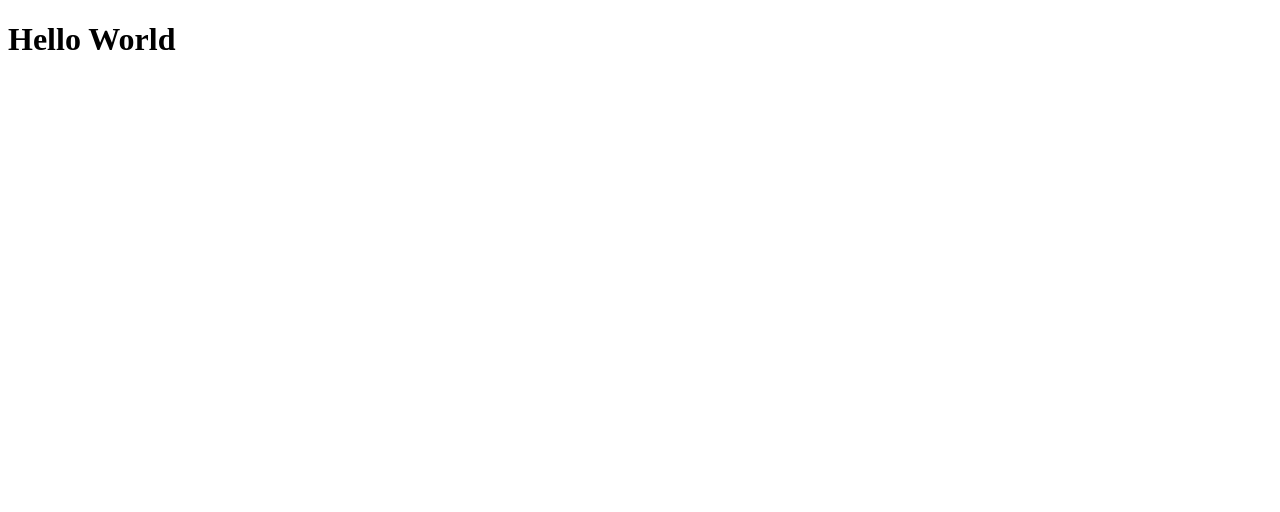
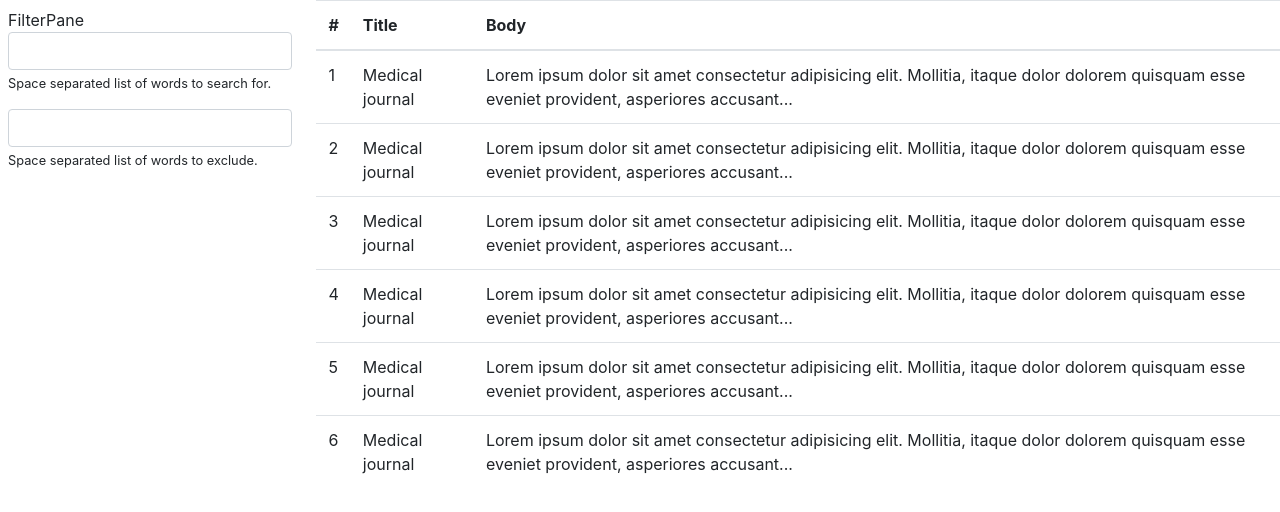
Before and after one commit to martoio/segmed_segmail, a React app: page / in a window 1280 px wide. Shown: the top 512 px of the page. Built offline with nearby package versions, Linux system fonts and the light colour scheme.

Commit message:
[PR-03] Basic layout (#3)
* Add skeleton three-pane layout

* Create basic layout in React

* Bind recordList to data object

```diff
--- a/package.json
+++ b/package.json
@@ -30,6 +30,7 @@
     "@types/react": "^16.9.50",
     "@types/react-bootstrap": "^0.32.24",
     "@types/react-dom": "^16.9.8",
+    "@types/styled-components": "^5.1.3",
     "@typescript-eslint/eslint-plugin": "^4.3.0",
     "@typescript-eslint/parser": "^4.3.0",
     "babel-loader": "^8.1.0",
@@ -51,6 +52,7 @@
     "lunr": "^2.3.9",
     "react": "^16.13.1",
     "react-bootstrap": "^1.3.0",
-    "react-dom": "^16.13.1"
+    "react-dom": "^16.13.1",
+    "styled-components": "^5.2.0"
   }
 }
--- a/public/index.html
+++ b/public/index.html
@@ -4,8 +4,21 @@
 <head>
 	<meta charset="utf-8">
 	<meta name="viewport" content="width=device-width, initial-scale=1, shrink-to-fit=no">
-	<meta name="theme-color" content="#000000">
-	<title>SegMail</title>
+    <meta name="theme-color" content="#000000">
+    <link
+        rel="stylesheet"
+        href="https://maxcdn.bootstrapcdn.com/bootstrap/4.5.0/css/bootstrap.min.css"
+        integrity="sha384-9aIt2nRpC12Uk9gS9baDl411NQApFmC26EwAOH8WgZl5MYYxFfc+NcPb1dKGj7Sk"
+        crossorigin="anonymous"
+    />
+    <title>SegMail</title>
+    <style>
+        body, html {
+            margin: 0;
+            padding: 0;
+            height: 100%;
+        }
+    </style>
 </head>
 
 <body>
--- /dev/null
+++ b/public/reset.css
@@ -0,0 +1,48 @@
+/* http://meyerweb.com/eric/tools/css/reset/
+   v2.0 | 20110126
+   License: none (public domain)
+*/
+
+html, body, div, span, applet, object, iframe,
+h1, h2, h3, h4, h5, h6, p, blockquote, pre,
+a, abbr, acronym, address, big, cite, code,
+del, dfn, em, img, ins, kbd, q, s, samp,
+small, strike, strong, sub, sup, tt, var,
+b, u, i, center,
+dl, dt, dd, ol, ul, li,
+fieldset, form, label, legend,
+table, caption, tbody, tfoot, thead, tr, th, td,
+article, aside, canvas, details, embed,
+figure, figcaption, footer, header, hgroup,
+menu, nav, output, ruby, section, summary,
+time, mark, audio, video {
+	margin: 0;
+	padding: 0;
+	border: 0;
+	font-size: 100%;
+	font: inherit;
+	vertical-align: baseline;
+}
+/* HTML5 display-role reset for older browsers */
+article, aside, details, figcaption, figure,
+footer, header, hgroup, menu, nav, section {
+	display: block;
+}
+body {
+	line-height: 1;
+}
+ol, ul {
+	list-style: none;
+}
+blockquote, q {
+	quotes: none;
+}
+blockquote:before, blockquote:after,
+q:before, q:after {
+	content: '';
+	content: none;
+}
+table {
+	border-collapse: collapse;
+	border-spacing: 0;
+}
--- /dev/null
+++ b/src/components/FilterPane/index.tsx
@@ -0,0 +1,31 @@
+import * as React from 'react';
+
+import {FilterPaneWrapper} from './styles';
+import { Form } from 'react-bootstrap';
+
+export interface FilterPaneProps {
+
+}
+
+export const FilterPane: React.FC<FilterPaneProps> = (props: FilterPaneProps) => {
+    return (
+        <FilterPaneWrapper>
+            FilterPane
+            <Form>
+                <Form.Group controlId='shouldBooleanQuery'>
+                    <Form.Control placeholder=""/>
+                    <Form.Text>
+                        Space separated list of words to search for.
+                    </Form.Text>
+                </Form.Group>
+                <Form.Group controlId='notBooleanQuery'>
+                    <Form.Control ></Form.Control>
+                    <Form.Text>
+                        Space separated list of words to exclude.
+                    </Form.Text>
+                </Form.Group>
+            </Form>
+
+        </FilterPaneWrapper>
+    );
+};
--- /dev/null
+++ b/src/components/FilterPane/styles.tsx
@@ -0,0 +1,6 @@
+import styled from 'styled-components';
+
+export const FilterPaneWrapper = styled.div`
+    width: calc(100% / 9 * 2 + 16px);
+    padding: 8px;
+`;
--- /dev/null
+++ b/src/components/Preview/index.tsx
@@ -0,0 +1,13 @@
+import * as React from 'react';
+
+import {PreviewPaneWrapper} from './styles';
+
+export interface PreviewPaneProps {
+
+}
+
+export const PreviewPane: React.FC<PreviewPaneProps> = (props: PreviewPaneProps) => {
+    return (
+        <PreviewPaneWrapper>Preview</PreviewPaneWrapper>
+    );
+};
--- /dev/null
+++ b/src/components/Preview/styles.tsx
@@ -0,0 +1,5 @@
+import styled from 'styled-components';
+
+export const PreviewPaneWrapper = styled.div`
+    width: calc(100% / 9 * 4 + 48px);
+`;
--- /dev/null
+++ b/src/components/RecordList/index.tsx
@@ -0,0 +1,36 @@
+import * as React from 'react';
+import { Table } from 'react-bootstrap';
+
+import { RecordListWrapper } from './styles';
+import Record from '../../models/record';
+
+export interface RecordListProps {
+    records: Array<Record>
+}
+
+const DEFAULT_BODY_LENGTH = 140;
+
+export const RecordList: React.FC<RecordListProps> = (props: RecordListProps) => {
+    return (
+        <RecordListWrapper>
+            <Table>
+                <thead>
+                    <tr>
+                        <th>#</th>
+                        <th>Title</th>
+                        <th>Body</th>
+                    </tr>
+                </thead>
+                <tbody>
+                    {props.records.map(record => (
+                        <tr key={record.id}>
+                            <td>{record.id}</td>
+                            <td>{record.title}</td>
+                            <td>{record.body.substring(0, DEFAULT_BODY_LENGTH)}...</td>
+                        </tr>
+                    ))}
+                </tbody>
+            </Table>
+        </RecordListWrapper>
+    );
+};
--- /dev/null
+++ b/src/components/RecordList/styles.tsx
@@ -0,0 +1,14 @@
+import styled from 'styled-components';
+
+export const RecordListWrapper = styled.div`
+    flex: 1;
+    margin-left: 16px;
+
+    tr {
+        cursor: pointer;
+
+        :hover {
+            box-shadow: inset 1px 0 0 #dadce0, inset -1px 0 0 #dadce0, 0 1px 2px 0 rgba(60,64,67,.3), 0 1px 3px 1px rgba(60,64,67,.15)
+        }
+    }
+`;
--- a/src/components/index.tsx
+++ b/src/components/index.tsx
@@ -1,9 +1,30 @@
 import * as React from "react";
+import styled from 'styled-components'
+
+import { FilterPane } from './FilterPane';
+import { RecordList } from './RecordList';
+import { PreviewPane } from './Preview';
+import Record from "../models/record";
+
+const Wrapper = styled.main`
+    display: flex;
+    flex-direction: row;
+`;
+
+const records: Array<Record> = [
+    new Record(1, 'Medical journal', 'Lorem ipsum dolor sit amet consectetur adipisicing elit. Mollitia, itaque dolor dolorem quisquam esse eveniet provident, asperiores accusantium tempora sunt eligendi recusandae voluptate sapiente impedit fugiat! Reprehenderit libero quae animi.'),
+    new Record(2, 'Medical journal', 'Lorem ipsum dolor sit amet consectetur adipisicing elit. Mollitia, itaque dolor dolorem quisquam esse eveniet provident, asperiores accusantium tempora sunt eligendi recusandae voluptate sapiente impedit fugiat! Reprehenderit libero quae animi.'),
+    new Record(3, 'Medical journal', 'Lorem ipsum dolor sit amet consectetur adipisicing elit. Mollitia, itaque dolor dolorem quisquam esse eveniet provident, asperiores accusantium tempora sunt eligendi recusandae voluptate sapiente impedit fugiat! Reprehenderit libero quae animi.'),
+    new Record(4, 'Medical journal', 'Lorem ipsum dolor sit amet consectetur adipisicing elit. Mollitia, itaque dolor dolorem quisquam esse eveniet provident, asperiores accusantium tempora sunt eligendi recusandae voluptate sapiente impedit fugiat! Reprehenderit libero quae animi.'),
+    new Record(5, 'Medical journal', 'Lorem ipsum dolor sit amet consectetur adipisicing elit. Mollitia, itaque dolor dolorem quisquam esse eveniet provident, asperiores accusantium tempora sunt eligendi recusandae voluptate sapiente impedit fugiat! Reprehenderit libero quae animi.'),
+    new Record(6, 'Medical journal', 'Lorem ipsum dolor sit amet consectetur adipisicing elit. Mollitia, itaque dolor dolorem quisquam esse eveniet provident, asperiores accusantium tempora sunt eligendi recusandae voluptate sapiente impedit fugiat! Reprehenderit libero quae animi.'),
+];
 
 export default function App() {
   return (
-    <div className="App">
-      <h1>Hello World</h1>
-    </div>
+    <Wrapper className="App">
+      <FilterPane />
+      <RecordList records={records} />
+    </Wrapper>
   );
 }
--- /dev/null
+++ b/src/models/record.ts
@@ -0,0 +1,24 @@
+import Tag from "./tag";
+
+export class Record {
+    id: number;
+    title: string;
+    body: string;
+    tags: Array<Tag>;
+
+    constructor(id: number, title: string, body: string) {
+        this.id = id;
+        this.title = title;
+        this.body = body;
+    }
+
+    addTag(tag: Tag) {
+        this.tags.push(tag);
+    }
+
+    removeTag(tag: Tag) {
+        this.tags = this.tags.filter(existingTag => existingTag === tag);
+    }
+}
+
+export default Record;
--- /dev/null
+++ b/src/models/tag.ts
@@ -0,0 +1,6 @@
+export class Tag {
+    id: number;
+    text: string;
+}
+
+export default Tag;
```
Also changed, not shown: 1 other file (tests, documents, lock files or other folders).
